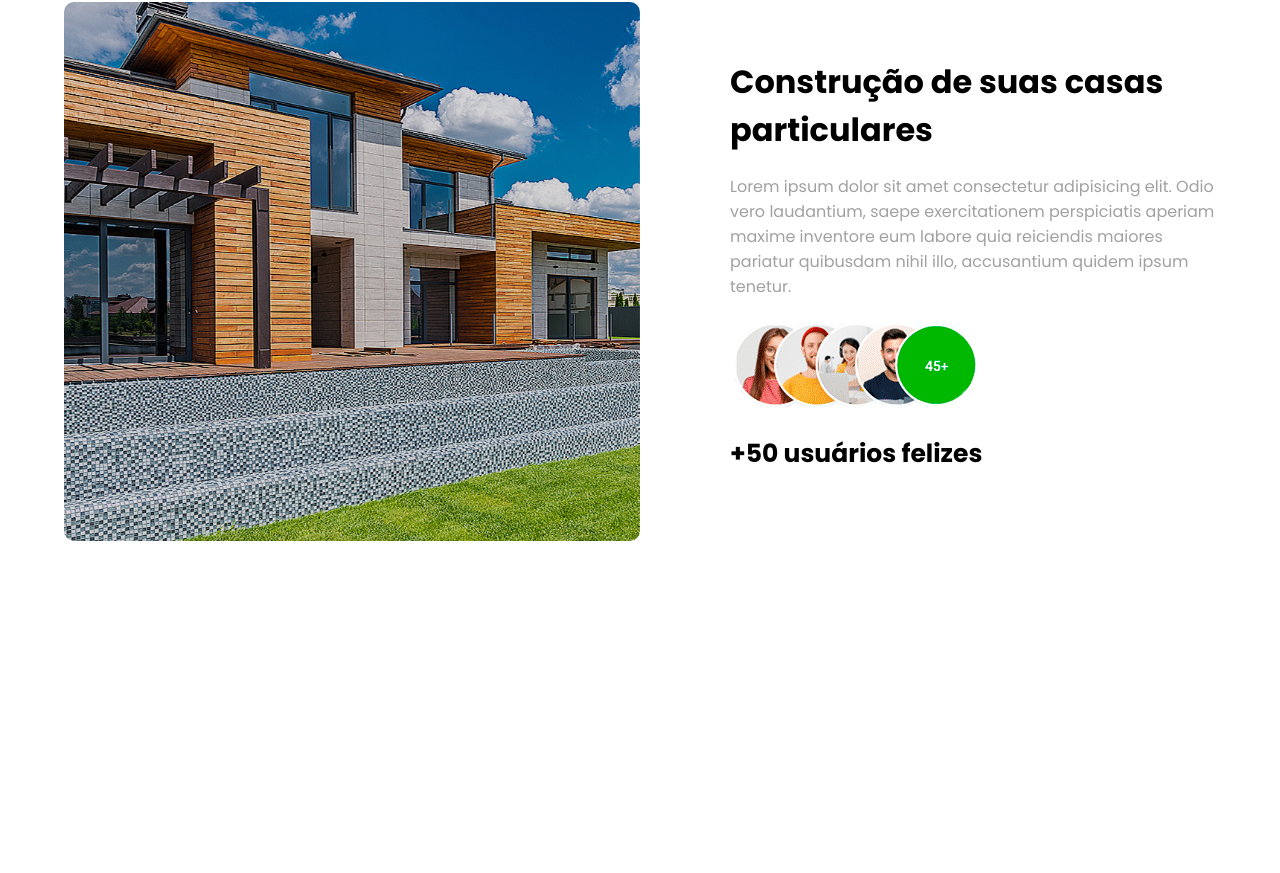
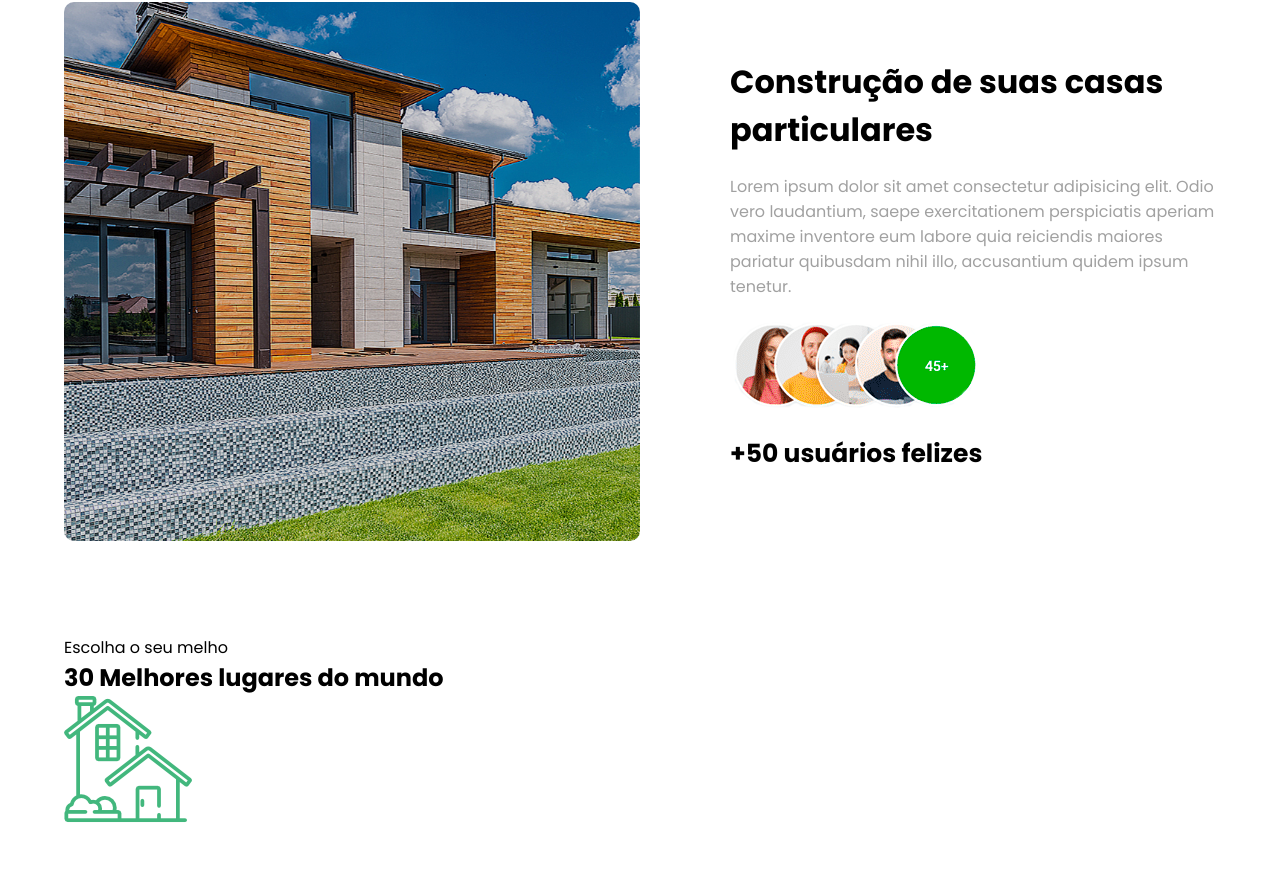
Before and after one commit to Hevelon/website-responsive, a plain HTML site: page index.html in a window 1280 px wide. Shown: the part 1315-2188 px from the top of the page. Before the commit the page ends 1907 px from the top, so only its background shows below. Drawn offline with Linux system fonts and the light colour scheme.

Commit message:
add section best places

```diff
--- a/index.html
+++ b/index.html
@@ -130,6 +130,19 @@
 
     <!-- End section description -->
 
+    <!-- Best Places -->
+    <section class="best-places">
+        <div class="container">
+            <p class="blue">Escolha o seu melho</p>
+            <h2>30 Melhores lugares do mundo</h2>
+            <div class="cards">
+                <div class="card-itens">
+                    <img src="img/casa1.png" alt="casa1">
+                </div>
+            </div>
+        </div>
+    </section>
+
     <!-- end diferenciais -->
     <script src="js/main.js"></script>
 </body>
```
